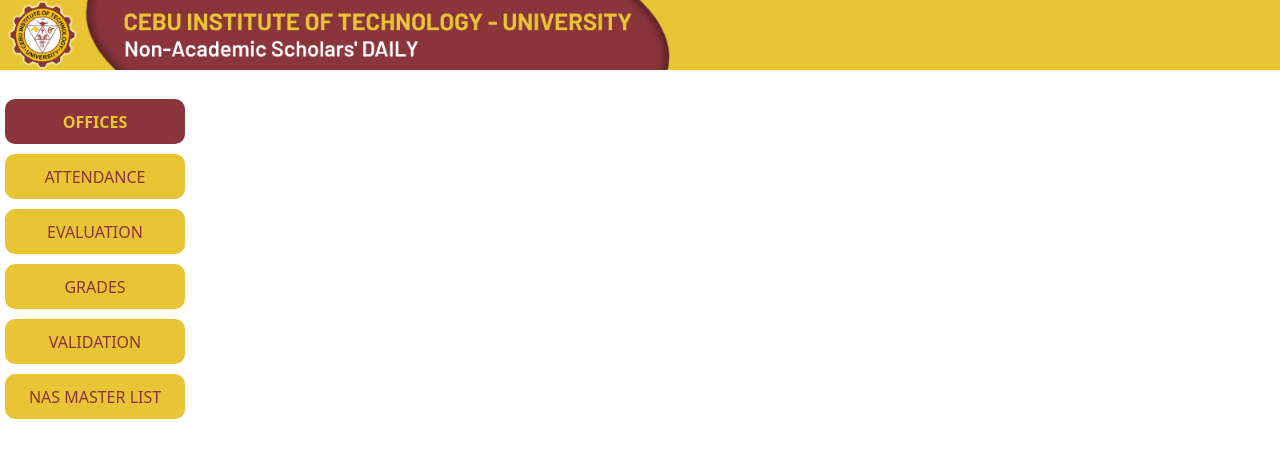
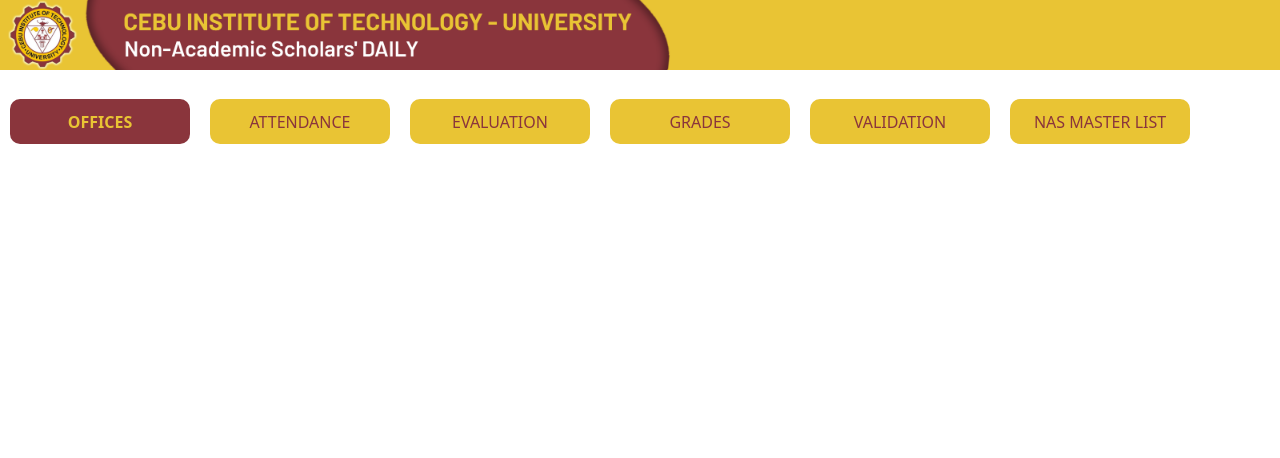
Before and after one commit to enriquezandre/NASDaily, a React (Create React App) app in the folder frontend/nasdaily-app/: page /attendance in a window 1280 px wide. In both pictures the pointer is over the button "OFFICES". Shown: the top 458 px of the page. Built offline with nearby package versions, Linux system fonts and the light colour scheme.

Commit message:
Edit Attendance Page

```diff
--- a/frontend/nasdaily-app/src/Components/Common/Buttons/ButtonStyle.css
+++ b/frontend/nasdaily-app/src/Components/Common/Buttons/ButtonStyle.css
@@ -6,18 +6,11 @@
     width: 180px;
     height: 45px;
     text-transform: uppercase;
-    margin: 5px;
+    margin: 5px 10px;
 }
 
-.yellow-button:hover,
-.red-button{
+.yellow-button:hover{
     background-color: #8A353C;
     color: #E9C434;
     font-weight: bold;
-    border: none;
-    border-radius: 10px;
-    width: 180px;
-    height: 45px;
-    text-transform: uppercase;
-    margin: 5px;
 }
--- /dev/null
+++ b/frontend/nasdaily-app/src/Pages/Attendance.css
@@ -0,0 +1,3 @@
+.menuNav{
+    display: flex;
+}
--- a/frontend/nasdaily-app/src/Pages/Attendance.jsx
+++ b/frontend/nasdaily-app/src/Pages/Attendance.jsx
@@ -1,5 +1,6 @@
 import React, { useState } from 'react'
 import Button from '../Components/Common/Buttons/Button.jsx'
+import '../Pages/Attendance.css'
 
 export const Attendance = () => {
     return (
```
